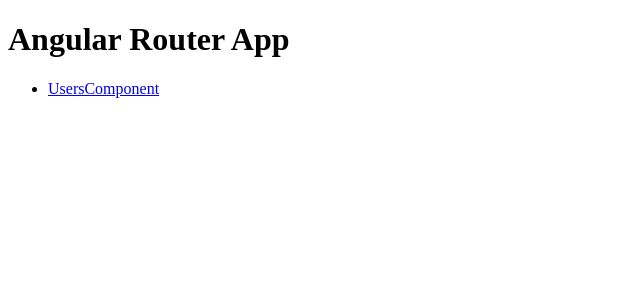
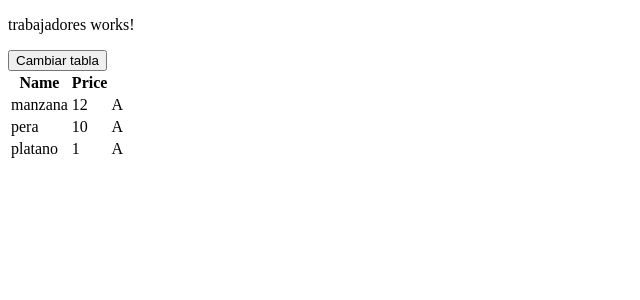
Before and after one commit to MiguelSavignano/crud-angular, an Angular app: page /trabajadores in a window 1280 px wide. Before the commit this address led to /. Shown: the top 300 px of the page, without its empty margins (0-640 px from the left). Built offline with nearby package versions, Linux system fonts and the light colour scheme.

Commit message:
trabajadores

```diff
--- a/src/app/app.component.html
+++ b/src/app/app.component.html
@@ -1,7 +1,7 @@
-<h1>Angular Router App</h1>
+<!-- <h1>Angular Router App</h1>
 <nav>
   <ul>
     <li><a routerLink="/users" routerLinkActive="active" ariaCurrentWhenActive="page">UsersComponent</a></li>
   </ul>
-</nav>
+</nav> -->
 <router-outlet />
--- a/src/app/app.config.ts
+++ b/src/app/app.config.ts
@@ -1,8 +1,8 @@
 import { ApplicationConfig } from '@angular/core';
-import { provideRouter } from '@angular/router';
+import { provideRouter, withComponentInputBinding } from '@angular/router';
 
 import { routes } from './app.routes';
 
 export const appConfig: ApplicationConfig = {
-  providers: [provideRouter(routes)]
+  providers: [provideRouter(routes, withComponentInputBinding())]
 };
--- a/src/app/app.routes.ts
+++ b/src/app/app.routes.ts
@@ -1,6 +1,8 @@
 import { Routes } from '@angular/router';
 import { UsersComponent } from './users/users.component';
+import { TrabajadoresComponent } from './trabajadores/trabajadores.component';
 
 export const routes: Routes = [
   { path: 'users', component: UsersComponent },
+  { path: 'trabajadores', component: TrabajadoresComponent },
 ];
--- /dev/null
+++ b/src/app/trabajadores/trabajadores.component.html
@@ -0,0 +1,21 @@
+<p>trabajadores works!</p>
+
+<button (click)="onClickChangeTable()" >Cambiar tabla</button>
+
+<table>
+  <tr *ngIf="!clickEnabled" class="header disabled">
+    <th>Name</th>
+    <th>Price</th>
+  </tr>
+  <tr *ngIf="clickEnabled" class="header enabled">
+    <th >Name</th>
+    <th>Price</th>
+  </tr>
+  <tr *ngFor="let item of items">
+    <td>{{item.name}}</td>
+    <td *ngIf="!clickEnabled">{{item.price}}</td>
+    <td *ngIf="!clickEnabled">{{item.a}}</td>
+    <td *ngIf="clickEnabled">{{item.b}}</td>
+    <td *ngIf="clickEnabled">{{item.c}}</td>
+  </tr>
+</table>
--- /dev/null
+++ b/src/app/trabajadores/trabajadores.component.scss
@@ -0,0 +1,8 @@
+.enabled {
+  color: red;
+  font-size: x-large;
+}
+
+.disabled {
+  color: black;
+}
--- /dev/null
+++ b/src/app/trabajadores/trabajadores.component.ts
@@ -0,0 +1,23 @@
+import { CommonModule } from '@angular/common';
+import { Component } from '@angular/core';
+import { RouterOutlet } from '@angular/router';
+
+@Component({
+  selector: 'app-trabajadores',
+  standalone: true,
+  imports: [CommonModule, RouterOutlet],
+  templateUrl: './trabajadores.component.html',
+  styleUrl: './trabajadores.component.scss',
+})
+export class TrabajadoresComponent {
+  clickEnabled = false;
+  items = [
+    { name: 'manzana', price: 12, a: "A", b: "B", c: "C"},
+    { name: 'pera', price: 10, a: "A", b: "B", c: "C"},
+    { name: 'platano', price: 1, a: "A", b: "B", c: "C"},
+  ];
+
+  onClickChangeTable() {
+    this.clickEnabled = !this.clickEnabled;
+  }
+}
--- a/src/app/users/users.component.html
+++ b/src/app/users/users.component.html
@@ -5,6 +5,8 @@
   <br/>
   <button (click)="agregarItem('melon')" >Agregar fruta</button>
   <button (click)="quitarItem()" >Quitar fruta</button>
+
+  <h1 *ngIf="title == 'app-example'" >Hola {{title}}</h1>
 
   <ul>
     <li *ngFor="let usuario of usuarios">
--- a/src/app/users/users.component.ts
+++ b/src/app/users/users.component.ts
@@ -1,32 +1,37 @@
 import { CommonModule } from '@angular/common';
-import { Component } from '@angular/core';
+import { Component, Input } from '@angular/core';
 import { RouterOutlet } from '@angular/router';
-import { FormControl,  ReactiveFormsModule } from '@angular/forms';
+import { FormControl, ReactiveFormsModule } from '@angular/forms';
 
 @Component({
   selector: 'app-users',
   standalone: true,
   imports: [CommonModule, RouterOutlet, ReactiveFormsModule],
   templateUrl: './users.component.html',
-  styleUrl: './users.component.scss'
+  styleUrl: './users.component.scss',
 })
 export class UsersComponent {
   title = 'app-example';
   items = ['manzana', 'pera', 'platano'];
-  usuarios: any = []
+  usuarios: any = [];
   nuevoUsuarioNombre = new FormControl('');
 
+  @Input()
+  set id(id: string) {
+    console.log({id})
+  }
+
   agregarItem(item: string) {
-    this.items.push(item)
+    this.items.push(item);
   }
 
   quitarItem() {
-    this.items.pop()
+    this.items.pop();
   }
 
   guardarUsuario() {
     this.usuarios.push({
-      nombre: this.nuevoUsuarioNombre.value || ""
-    })
+      nombre: this.nuevoUsuarioNombre.value || '',
+    });
   }
 }
```
Also changed, not shown: 1 other file (tests, documents, lock files or other folders).
